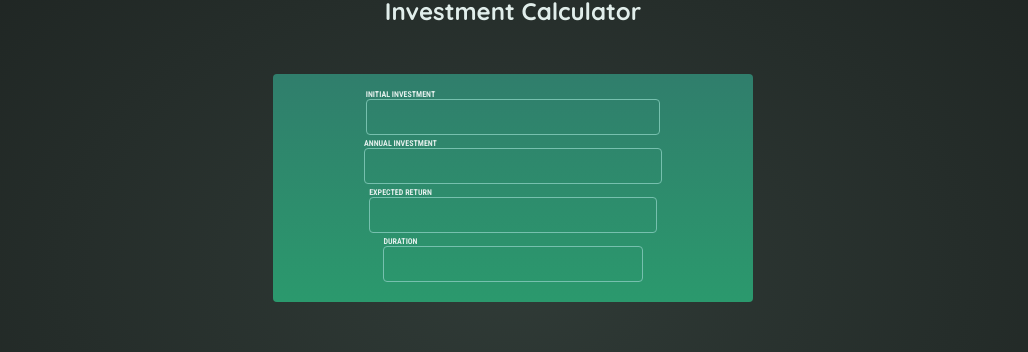
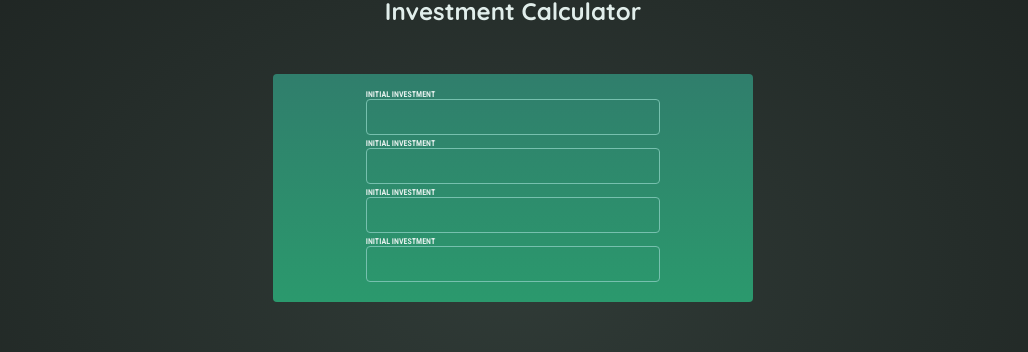
Before and after one commit to hisbanbardai/investment-calculator, a React (Vite) app: page / in a window 1280 px wide. Shown: the part 152-504 px from the top of the page, without its empty margins (127-1155 px from the left). Built offline with nearby package versions, Linux system fonts and the light colour scheme.

Commit message:
Add a UserInput component and setup it's html structure

```diff
--- a/src/App.jsx
+++ b/src/App.jsx
@@ -1,10 +1,16 @@
 import Calculator from "./components/Calculator";
 import Result from "./components/Result";
+import UserInput from "./components/UserInput";
 
 function App() {
   return (
     <>
-      <Calculator />
+      <div id="user-input">
+        <UserInput />
+        <UserInput />
+        <UserInput />
+        <UserInput />
+      </div>
       <Result />
     </>
   );
--- a/src/components/Calculator.jsx
+++ b/src/components/Calculator.jsx
@@ -1,30 +1,12 @@
+import UserInput from "./UserInput";
+
 export default function Calculator() {
   return (
     <div id="user-input">
-      <div className="input-group">
-        <label htmlFor="">
-          INITIAL INVESTMENT
-          <input type="number" />
-        </label>
-      </div>
-      <div className="input-group">
-        <label htmlFor="">
-          ANNUAL INVESTMENT
-          <input type="number" />
-        </label>
-      </div>
-      <div className="input-group">
-        <label htmlFor="">
-          EXPECTED RETURN
-          <input type="number" />
-        </label>
-      </div>
-      <div className="input-group">
-        <label htmlFor="">
-          DURATION
-          <input type="number" />
-        </label>
-      </div>
+      <UserInput />
+      <UserInput />
+      <UserInput />
+      <UserInput />
     </div>
   );
 }
--- /dev/null
+++ b/src/components/UserInput.jsx
@@ -0,0 +1,10 @@
+export default function UserInput() {
+  return (
+    <div className="input-group">
+      <label htmlFor="">
+        INITIAL INVESTMENT
+        <input type="number" />
+      </label>
+    </div>
+  );
+}
```
